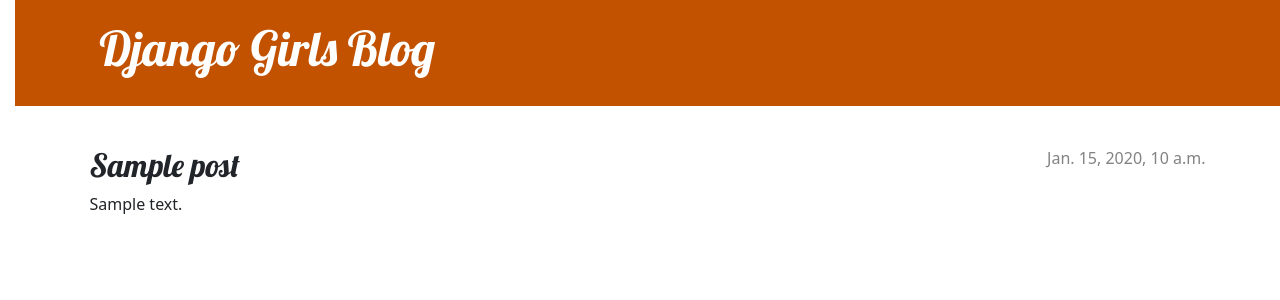
After one commit to Undeveloped-Saga12/my-blog-post, a Django app: template mysite/blog/templates/blog/post_detail.html in a window 1280 px wide. The commit adds this page. Shown: the top 300 px of the page. Run offline with Django 5.2, Linux system fonts and the light colour scheme; the template is opened without the code that fills it: most values are stand-ins (such as "Sample title", 1, 10 or a date in 2020).

Commit message:
Added view and template for detailed blog post as well as CSS for the site.

```diff
--- /dev/null
+++ b/mysite/blog/static/css/blog.css
@@ -0,0 +1,75 @@
+h1 a,h2 a{
+    color: #c25100;
+    font-family: 'Lobster';
+}
+body{
+    padding-left: 15px;
+}
+
+.page-header{
+    background-color: #c25100;
+    margin-top:0;
+    margin-bottom: 40px;
+    padding: 20px 20px 20px 40px;
+}
+.page-header h1,
+.page-header h1 a,
+.page-header h1 a:visited,
+.page-header h1 a:active{
+    color: #ffffff;
+    font-size: 36pt;
+    text-decoration: none;
+}
+h1,
+h2,
+h3,
+h4{
+    font-family: 'Lobster',cursive;
+}
+
+.date{
+    color: #828282;
+}
+
+.save{
+    float: right;
+}
+
+.post-form textarea,
+.post-form input{
+    width:100%;
+}
+
+.top-menu,
+.top-menu:hover,
+.top-menu:visited{
+    color: #ffffff;
+    float:right;
+    font-size: 26pt;
+    margin-right:20px;
+}
+
+.post{
+    margin-bottom: 70px;
+}
+
+.post h2 a,
+.post h2 a:visited{
+    color:#000000;
+}
+
+.post>.date,
+.post h2 .action{
+    float:right;
+}
+
+.btn-secondary,
+.btn.btn-secondary:visited{
+    color:#c25100;
+    background: none;
+    border-color: #c25100;
+}
+.btn-secondary:hover{
+    color:#ffffff;
+    background-color: #c25100;
+}
--- /dev/null
+++ b/mysite/blog/templates/blog/base.html
@@ -0,0 +1,27 @@
+{% load static %}
+<!DOCTYPE html>
+<html>
+    <head>
+        <title>
+            Sagar's Blog
+        </title>
+        <link rel="stylesheet" href="https://cdn.jsdelivr.net/npm/bootstrap@5.3.3/dist/css/bootstrap.min.css" integrity="sha384-QWTKZyjpPEjISv5WaRU9OFeRpok6YctnYmDr5pNlyT2bRjXh0JMhjY6hW+ALEwIH" crossorigin="anonymous">
+        <link rel="stylesheet" href="{% static 'css/blog.css' %}">
+        <link rel="stylesheet" href="https://fonts.googleapis.com/css?family=Lobster&subset=latin,latin-ext">
+    </head>
+    <body>
+        <header class="page-header">
+          <div class="container">
+              <h1><a href="/">Django Girls Blog</a></h1>
+          </div>
+        </header>
+        <main class="container">
+            <div class="row">
+                <div class="col">
+                {% block content %}
+                {% endblock %}
+                </div>
+            </div>
+        </main>
+    </body>
+</html>
--- /dev/null
+++ b/mysite/blog/templates/blog/post_detail.html
@@ -0,0 +1,13 @@
+{% extends "blog/base.html" %}
+
+{% block content %}
+    <article class="post">
+        {% if post.published_date %}
+            <time class="date">
+                {{ post.published_date }}
+            </time>
+        {% endif %}
+        <h2>{{ post.title }} </h2>
+        <p>{{ post.text | linebreaksbr }}</p>
+        </article>
+{% endblock %}
--- a/mysite/blog/urls.py
+++ b/mysite/blog/urls.py
@@ -3,4 +3,5 @@ from . import views
 
 urlpatterns = [
     path('',views.post_list,name='post_list'),
+    path('post/<int:pk>/',views.post_detail,name='post_detail'),
 ]
--- a/mysite/blog/views.py
+++ b/mysite/blog/views.py
@@ -1,7 +1,12 @@
 from django.utils import timezone
 from django.shortcuts import render
 from .models import Post
+from django.shortcuts import render,get_object_or_404
 # Create your views here.
 def post_list(request):
     posts=Post.objects.filter(published_date__lte=timezone.now()).order_by('published_date')
     return render(request,'blog/post_list.html',{'posts':posts})
+
+def post_detail(request,pk):
+    post=get_object_or_404(Post,pk=pk)
+    return render(request,'blog/post_detail.html',{'post':post})
```
Also changed, not shown: mysite/blog/templates/blog/post_list.html (+13 -20 lines).
